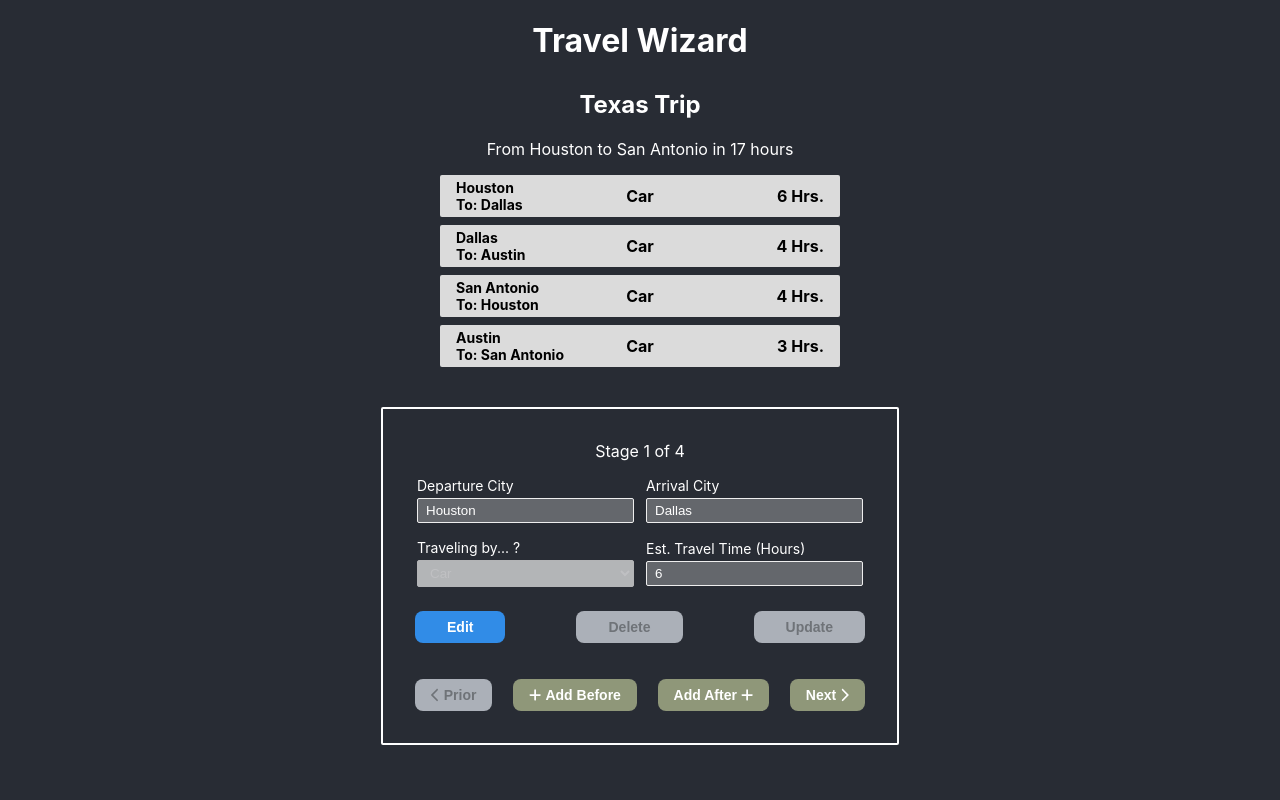
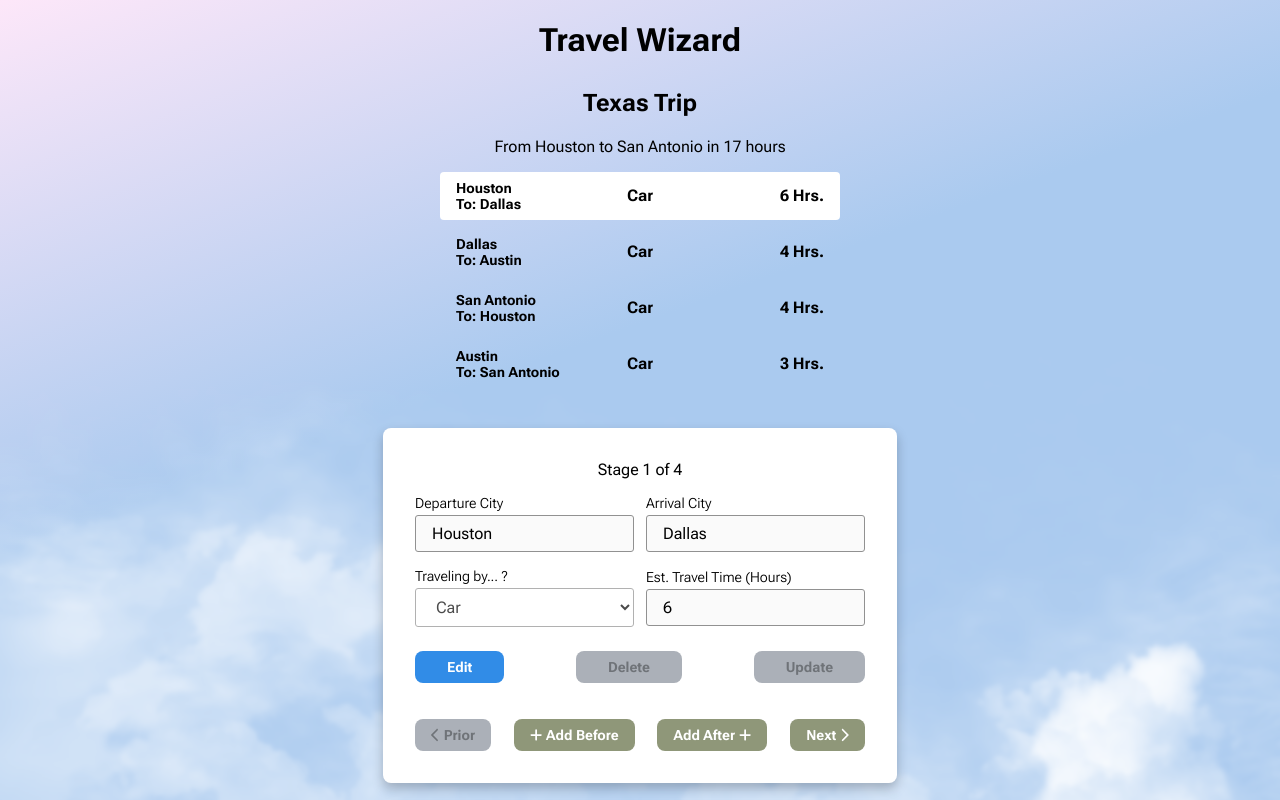
Before and after one commit to Glowyrm/travel-project, a React (Vite) app: page / in a window 1280 px wide. Built offline with nearby package versions, Linux system fonts and the light colour scheme.

Commit message:
styling updates

```diff
--- a/index.html
+++ b/index.html
@@ -3,6 +3,12 @@
   <head>
     <meta charset="UTF-8" />
     <link rel="icon" type="image/svg+xml" href="/src/favicon.svg" />
+    <link rel="preconnect" href="https://fonts.googleapis.com" />
+    <link rel="preconnect" href="https://fonts.gstatic.com" crossorigin />
+    <link
+      href="https://fonts.googleapis.com/css2?family=Roboto+Flex:opsz,wght@8..144,300;8..144,400;8..144,700&display=swap"
+      rel="stylesheet"
+    />
     <meta name="viewport" content="width=device-width, initial-scale=1.0" />
     <title>Vite App</title>
   </head>
--- a/src/App.css
+++ b/src/App.css
@@ -1,8 +1,53 @@
+* {
+  -webkit-font-smoothing: antialiased;
+  -moz-osx-font-smoothing: grayscale;
+  font-family: "Roboto Flex", sans-serif;
+  box-sizing: border-box;
+}
+
+body {
+  font-size: 16px;
+}
+
 .App {
-  background-color: #282c34;
   text-align: center;
   min-height: 100vh;
-  color: white;
+  color: black;
+
+  /* background-color: #e7eff9;
+  background-image: url(/clouds.png),
+    linear-gradient(165deg, #e7eff9 0%, #cfd6e6 74%); */
+
+  /* background-color: #aee1f9;
+  background-image: url(/clouds.png),
+    linear-gradient(315deg, #aee1f9 0%, #f6ebe6 74%); */
+
+  background-color: #fde7f9;
+  background-image: url(/clouds.png),
+    linear-gradient(160deg, #fde7f9 0%, #aacaef 44%);
+
+  /* background-color: #5ca0f2;
+  background-image: url(/clouds.png),
+    linear-gradient(330deg, #5ca0f2 0%, #f5f7f6 74%); */
+
+  /* background-color: #ffffff;
+  background-image: url(/clouds.png),
+    linear-gradient(165deg, #ffffff 0%, #5899e2 54%); */
+
+  /* background-color: #fefefe;
+  background-image: url(/clouds.png),
+    linear-gradient(315deg, #fefefe 0%, #00a4e4 74%); */
+
+  /* background-color: #fdf86d;
+  background-image: url(/clouds.png),
+    linear-gradient(165deg, #fdf86d 0%, #bddcf1 37%); */
+
+  /* Hodor's Sentence */
+  /* background-color: #eec0c6;
+  background-image: url(/clouds.png),
+    linear-gradient(165deg, #eec0c6 0%, #7ee8fa 44%); */
+
+  background-size: cover;
 }
 
 .App-header {
--- a/src/components/StageForm/StageForm.css
+++ b/src/components/StageForm/StageForm.css
@@ -1,39 +1,47 @@
 label {
   text-align: left;
   font-size: 0.875rem;
+  font-weight: 300;
 }
 
 input[type="text"] {
+  width: 100%;
+  font-size: 1rem;
   margin: 0.25rem 0;
-  border: 1px solid #eee;
-  padding: 0.25rem 0.5rem;
-  border-radius: 2px;
+  border: 1px solid #919191;
+  padding: 0.5rem 1rem;
+  border-radius: 0.1875rem;
 }
 
 input[type="text"]:disabled {
-  color: white;
+  color: black;
 }
 
 input[type="number"] {
+  width: 100%;
+  font-size: 1rem;
   margin: 0.25rem 0;
-  border: 1px solid #eee;
-  padding: 0.25rem 0.5rem;
-  border-radius: 2px;
+  border: 1px solid #919191;
+  padding: 0.5rem 1rem;
+  border-radius: 0.1875rem;
 }
 
 input[type="number"]:disabled {
-  color: white;
+  color: black;
 }
 
 select {
+  width: 100%;
+  font-size: 1rem;
+  background-color: white;
   margin: 0.25rem 0;
-  border: 1px solid #eee;
-  padding: 0.25rem 0.5rem;
-  border-radius: 2px;
+  border: 1px solid #919191;
+  padding: 0.5rem 1rem;
+  border-radius: 0.1875rem;
 }
 
 select:disabled {
-  color: white;
+  color: black;
 }
 
 form {
@@ -50,7 +58,7 @@ form {
 }
 
 .form-item {
-  flex-basis: calc(50% - 0.5rem);
+  flex-basis: calc(50% - 0.75rem / 2);
   display: flex;
   flex-direction: column;
   justify-content: flex-start;
--- a/src/components/StagesCarousel/StagesCarousel.css
+++ b/src/components/StagesCarousel/StagesCarousel.css
@@ -1,10 +1,11 @@
 .carousel-container {
   width: max-content;
+  background-color: white;
+  box-shadow: rgba(17, 21, 26, 0.25) 0px 0.35rem 0.65rem 0px;
   display: flex;
   flex-direction: column;
   margin: auto;
-  border: solid 2px white;
-  border-radius: 2px;
+  border-radius: 8px;
   padding: 2rem;
 }
 
@@ -29,8 +30,8 @@
 
 button.carousel-button {
   display: flex;
+  font-weight: bold;
   font-size: 0.875rem;
-  font-weight: bold;
   background-color: #8f9779;
   color: white;
   flex-direction: row;
--- a/src/components/StagesList/StagesList.css
+++ b/src/components/StagesList/StagesList.css
@@ -1,15 +1,22 @@
 .stage-card {
   font-weight: bold;
   margin: 0 auto 0.5rem auto;
-  background-color: #dbdbdb;
+  /* background-color: #dbdbdb; */
   color: black;
   border: none;
-  border-radius: 2px;
-  padding: 0.25rem 1rem;
+  /* border-radius: 2px;
+  box-shadow: rgba(0, 0, 0, 0.12) 0px 1px 6px, rgba(0, 0, 0, 0.24) 0px 1px 4px; */
+  padding: 0.5rem 1rem;
   max-width: 400px;
   display: grid;
   grid-template-rows: 1fr 1fr;
   grid-template-columns: 1fr 1fr 1fr;
+}
+
+.stage-cardSelected {
+  border-radius: 0.25rem;
+  /* box-shadow: rgba(17, 21, 26, 0.2) 0px 0.25rem 0.438rem 0px; */
+  background-color: white;
 }
 
 .stage-startCity {
--- a/src/components/StagesList/StagesList.tsx
+++ b/src/components/StagesList/StagesList.tsx
@@ -6,8 +6,13 @@ import "./StagesList.css";
 const StagesList: React.FC = () => {
   return (
     <>
-      {myTrip.tripStages.map((stage) => (
-        <div className="stage-card" key={stage.id}>
+      {myTrip.tripStages.map((stage, i) => (
+        <div
+          className={`stage-card ${
+            myTrip.index === i ? "stage-cardSelected" : ""
+          }`}
+          key={stage.id}
+        >
           <div className="stage-startCity">{stage.departureCity}</div>
           <div className="stage-endCity">{`To: ${stage.arrivalCity}`}</div>
           <div className="stage-travel">{stage.transportMode}</div>
```
Also changed, not shown: public/Clouds.png (added), public/alpha clouds.png (added).
